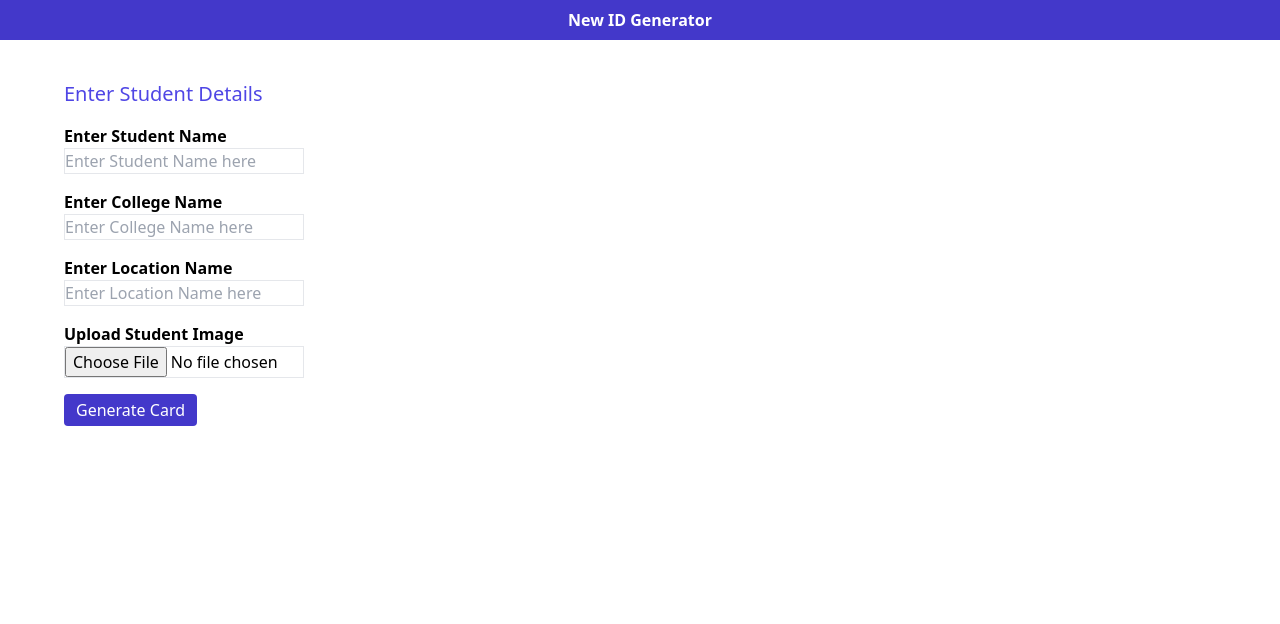
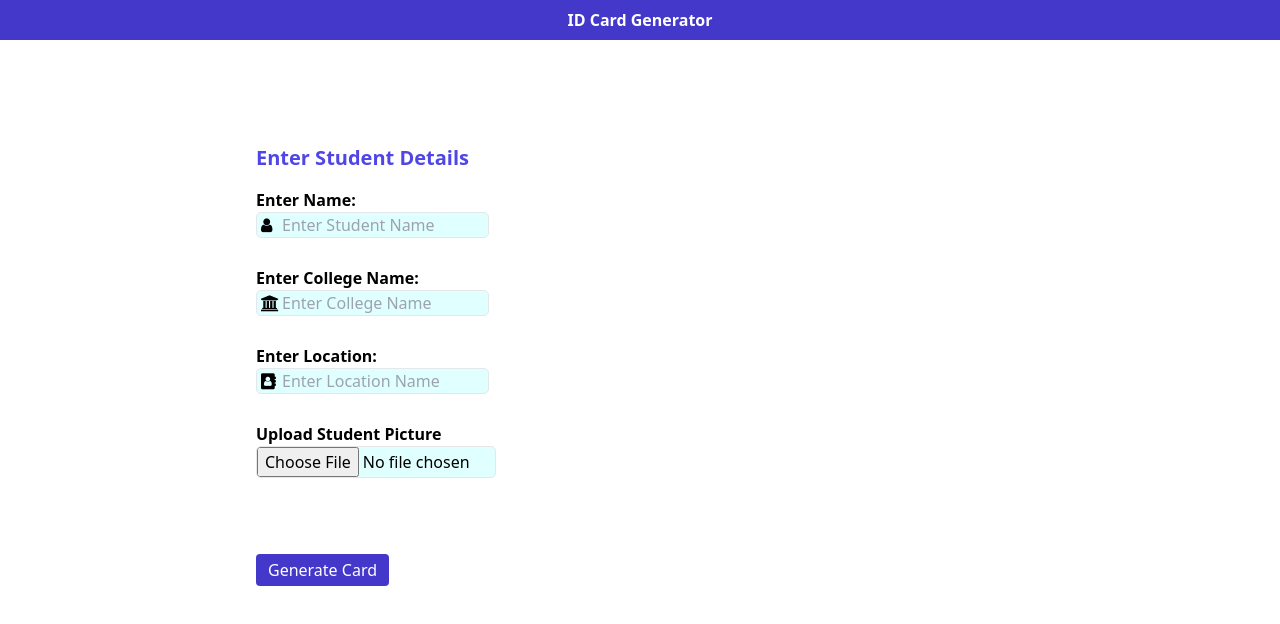
Before and after one commit to neonworke/id-card-generator-2021, a plain HTML site: page index.html in a window 1280 px wide. Drawn offline with nearby package versions, Linux system fonts and the light colour scheme.

Commit message:
Added icons

```diff
--- a/css/index.css
+++ b/css/index.css
@@ -1,13 +1,45 @@
 .id-card-image-background{
-    background: linear-gradient(180deg, #4338ca 0%, rgba(50, 3, 237, 0.37) 100%);
+    background: linear-gradient(360deg, #4338ca 0%, rgba(50, 3, 237, 0.37) 100%);
 }
 
 #generated-id-card{
     display: none;
+    box-shadow: 10px;
 }
 
-#student-image{
+/* #student-image{
     border-radius: 50%;
     width: 100px;
     height: 100px;
+} */
+
+.input-icons i {
+    position: absolute;
 }
+
+.input-icons {
+    width: 100%;
+    margin-bottom: 20px;
+}
+
+.icon {
+    padding: 5px;
+    min-width: 50px;
+}
+
+input[type="text"]::placeholder {
+
+    /* Firefox, Chrome, Opera */
+    padding-left: 25px;
+}
+
+input {
+    border-radius: 5px 5px;
+    background-color:lightcyan;
+}
+
+.preview {
+    width: 100px;
+    min-height: 50px;
+    margin-top: 10px;
+}
--- a/index.html
+++ b/index.html
@@ -12,49 +12,63 @@
     <link rel="stylesheet" href="css/index.css">
     <link href="https://fonts.googleapis.com/css2?family=Material+Icons"
       rel="stylesheet">
+      <link rel="stylesheet"
+          href="https://cdnjs.cloudflare.com/ajax/libs/font-awesome/4.7.0/css/font-awesome.min.css">
   </head>
   <body>
     <header>
       <div class="bg-indigo-700 text-white py-2 text-center font-bold">
-        New ID Generator
+        ID Card Generator
       </div>
     </header>
     <section>
-      <div id="body-container" class="lg:flex">
-        <div id="user-details" class="lg:w-2/4">
+      <div id="body-container" class="lg:flex items-center">
+        <div id="user-details" class="lg:w-2/4 ml-48 mt-16">
           <div id="form-elements-container" class="pt-10 lg:pl-16 pl-6">
-            <div class="text-indigo-600 text-xl">Enter Student Details</div>
+            <div class="text-indigo-600 text-xl font-semibold">Enter Student Details</div>
             <form>
               <div class="flex flex-col w-60 mt-4">
-                <label for="student-name" class="font-semibold">Enter Student Name</label>
+                <label for="student-name" class="font-semibold">Enter Name:</label>
+                <div class="input-icons">
+                <i class="fa fa-user icon"></i>
                 <input
                   type="text"
                   id="student-name"
-                  placeholder="Enter Student Name here"
+                  placeholder="Enter Student Name"
                   class="border"
                 />
               </div>
-              <div class="flex flex-col w-60 mt-4">
-                <label for="college-name" class="font-semibold">Enter College Name</label>
-                <input
+              </div>
+              <div class="flex flex-col w-60 mt-2">
+                <label for="college-name" class="font-semibold">Enter College Name:</label>
+                <div class="input-icons">
+                  <i class="fa fa-university icon"></i>
+                  <input
                   type="text"
                   id="college-name"
-                  placeholder="Enter College Name here"
+                  placeholder="Enter College Name"
                   class="border"
                 />
+                </div>
               </div>
-              <div class="flex flex-col w-60 mt-4">
-                <label for="location-name" class="font-semibold">Enter Location Name</label>
-                <input
+              <div class="flex flex-col w-60 mt-2">
+                <label for="location-name" class="font-semibold">Enter Location:</label>
+                <div class="input-icons">
+                  <i class="fa fa-address-book icon"></i>
+                  <input
                   type="text"
                   id="location-name"
-                  placeholder="Enter Location Name here"
+                  placeholder="Enter Location Name"
                   class="border"
                 />
+                </div>
               </div>
-              <div class="flex flex-col w-60 mt-4">
-                <label for="image-upload" class="font-semibold">Upload Student Image</label>
-                <input type="file" id="image-upload" class="border" onchange="previewImage(event)"/>
+              <div class="flex flex-col w-60 mt-2">
+                <label for="image-upload" class="font-semibold">Upload Student Picture</label>
+                <input type="file" accept="image/*" id="image-upload" name="image-upload" class="border" onchange="previewImage(event)"/>
+              </div>
+              <div class="preview">
+                <img id="file-ip-1-preview">
               </div>
               <button class="bg-indigo-700 text-white mt-4 px-3 py-1 rounded" onclick="generateIdCard(event)">Generate Card</button>
             </form>
@@ -62,13 +76,13 @@
         </div>
         <div id="generated-id-card" class="lg:w-2/4">
           <div id="form-elements-container" class="pt-10 lg:pl-16 pl-6">
-            <div class="text-indigo-600 text-xl">Generated ID Card</div>
-            <div id="student-id-card" class="border w-80 border-black h-48 rounded flex">
-              <div id="student-image-container" class="w-4/12 id-card-image-background flex items-center justify-center">
+            <div class="font-bold text-lg text-center mr-44 pb-5">Generated ID Card</div>
+            <div id="student-id-card" class="border w-80 border-none shadow-lg h-48 flex rounded-lg">
+              <div id="student-image-container" class="w-4/12 id-card-image-background flex items-center justify-center rounded-lg">
                 <!-- <span class="material-icons text-white text-8xl">
                   account_circle
                   </span> -->
-                  <img  id="student-image" src="#" alt="student ptofile image" class="rounded w-4"/>
+                  <img  id="student-image" src="#" alt="student profile image" class="rounded-3xl w-24 h-24"/>
               </div>
               <div id="student-details-container" class="w-8/12 pt-4 pl-3">
                 <div>
--- a/js/index.js
+++ b/js/index.js
@@ -17,6 +17,12 @@ function generateIdCard(event) {
 }
 
 function previewImage(event){
+    if(event.target.files.length > 0){
+        const src = URL.createObjectURL(event.target.files[0]);
+        const preview = document.getElementById("file-ip-1-preview");
+        preview.src = src;
+        preview.style.display = "block";
+    }
     const output = document.getElementById("student-image");
     output.src = URL.createObjectURL(event.target.files[0]);
 }
```
Also changed, not shown: package-lock.json (added).
